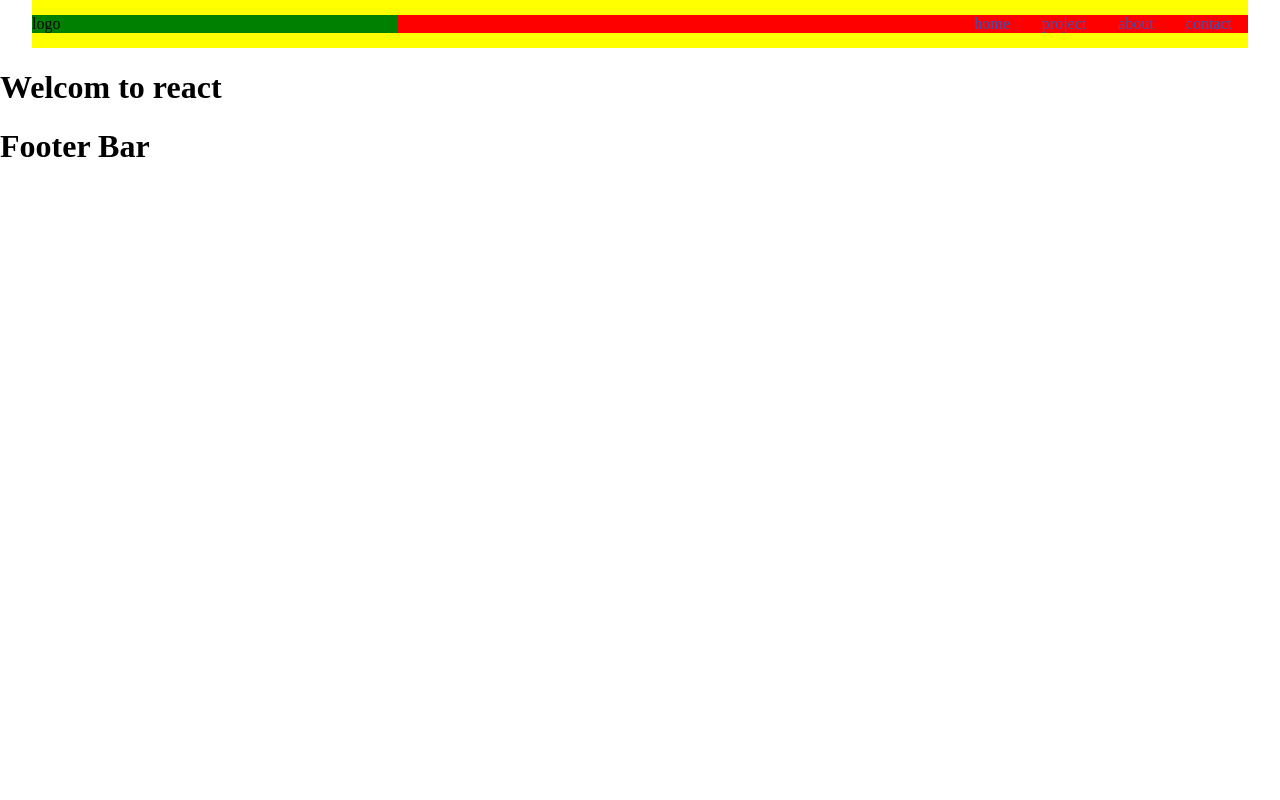
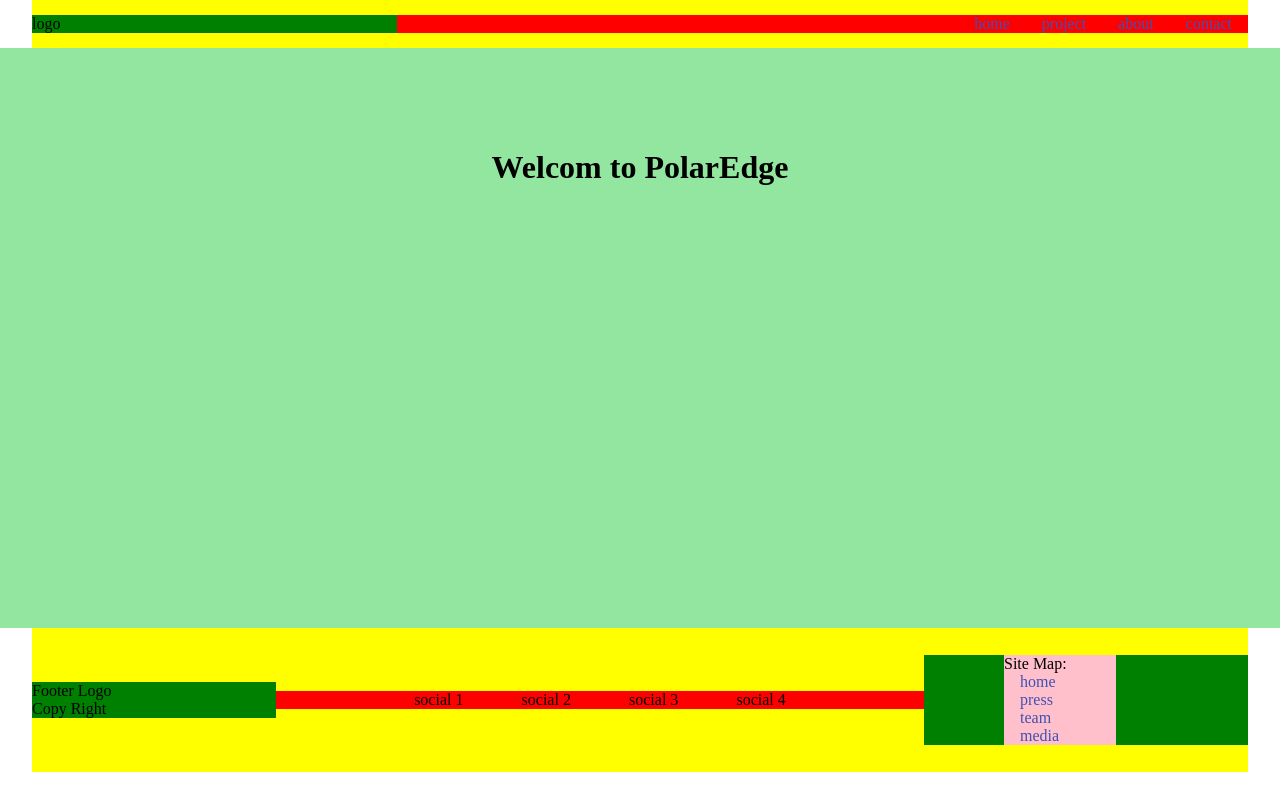
Before and after one commit to Hong-Sun2018/polar-edge-introduction-website, a Next.js app: page / in a window 1280 px wide. Built offline with nearby package versions, Linux system fonts and the light colour scheme.

Commit message:
finished site layout

```diff
--- a/constant/constants.js
+++ b/constant/constants.js
@@ -16,3 +16,22 @@ export const HeaderNavLinks = [
 		link: '/contact'
 	}
 ];
+
+export const FooterNavLinks = [
+	{
+		title: 'home',
+		link: '/'
+	},
+	{
+		title: 'press',
+		link: '/press'
+	},
+	{
+		title: 'team',
+		link: '/team'
+	},
+	{
+		title:'media',
+		link: '/media'
+	}
+];
--- a/layout/footer/FooterBar.js
+++ b/layout/footer/FooterBar.js
@@ -1,11 +1,68 @@
+import { makeStyles } from '@material-ui/core/styles';
+import NavBarFooter from './NavBarFooter';
 
+const useStyles = makeStyles({
+	root: {
+  	margin: 0,
+		padding: 0,
+		width: '95%',
+    height: '9em',
+		marginLeft: 'auto',
+		marginRight: 'auto',
+		display: 'flex',
+		flexDirection:'row',
+		alignItems: 'center',
+    background: 'yellow',
+  },
+	logo: {
+		width: '25%',
+		display: 'flex',
+		flexDirection: 'column',
+		alignItems: 'flex-start',
+		justifyContent: 'center',
+		background: 'green'
+	},
+  social: {
+    width: '50%',
+    paddingLeft: '5em',
+    paddingRight:'5em',
+    display: 'flex',
+    flexDirection: 'row',
+    justifyContent: 'space-evenly',
+    background: 'red',
+  },
+	navi: {
+		width: '25%',
+    paddingLeft: '5em',
+		display: 'flex',
+		flexDirection: 'row',
+		alignItems: 'center',
+		justifyContent: 'flex-start',
+		background: 'green',
+	}
+});
 
 const FooterBar = () => {
-    return (
-        <>
-        <h1>Footer Bar</h1>
-        </>
-    )
+
+  const classes = useStyles();
+
+  return (
+    <div className={classes.root}>
+      <div className={classes.logo}>
+        <div>Footer Logo</div>
+        <div>Copy Right</div>
+      </div>
+      <div className={classes.social}>
+        <div>social 1</div>
+        <div>social 2</div>
+        <div>social 3</div>
+        <div>social 4</div>
+      </div>
+      <div className={classes.navi}>
+        <NavBarFooter />
+      </div>
+    </div>
+  )
 }
 
 export default FooterBar;
--- /dev/null
+++ b/layout/footer/NavBarFooter.js
@@ -0,0 +1,33 @@
+import { Link } from "@material-ui/core";
+import { FooterNavLinks } from "../../constant/constants";
+import { makeStyles } from "@material-ui/core";
+
+const useStyles = makeStyles({
+	root: {
+    width: '7em',
+		display: 'flex',
+		flexDirection: 'column',
+    background: 'pink',
+	},
+	link: {
+		marginLeft: '1em',
+		marginRight: '1em',
+	}
+});
+
+const NavBarFooter = () => {
+	const classes = useStyles();
+
+  return (
+		<div className={classes.root}>
+      <div>Site Map: </div>
+			{ FooterNavLinks.map((item, index) => {
+				return (
+          <Link className={classes.link} key={index} href={item.link}>{item.title}</Link>
+        );
+			})}
+		</div>
+	);
+};
+
+export default NavBarFooter;
--- a/layout/header/HeaderBar.js
+++ b/layout/header/HeaderBar.js
@@ -1,5 +1,5 @@
 import { makeStyles } from "@material-ui/core/styles";
-import NavBar from "./NavBar";
+import NavBarHeader from "./NavBarHeader";
 
 const useStyles = makeStyles({
 	root: {
@@ -41,7 +41,7 @@ const HeaderBar = () => {
 				logo
 			</div>
 			<div className={classes.navi}>
-				<NavBar />
+				<NavBarHeader />
 			</div>
     </div>
   );
--- a/layout/header/NavBar.js
+++ b/layout/header/NavBarHeader.js
@@ -13,7 +13,7 @@ const useStyles = makeStyles({
 	}
 });
 
-const NavBar = () => {
+const NavBarHeader = () => {
 	const classes = useStyles();
 
   return (
@@ -25,4 +25,4 @@ const NavBar = () => {
 	);
 };
 
-export default NavBar;
+export default NavBarHeader;
--- a/pages/index.js
+++ b/pages/index.js
@@ -1,11 +1,29 @@
 import Head from 'next/head'
 import Image from 'next/image'
+import { makeStyles } from '@material-ui/styles';
 
+const useStyles = makeStyles({
+  root: {
+    display: 'flex',
+    flexDirection: 'column',
+    minHeight: '500px',
+    width: '100%',
+    paddingTop: '5em',
+    alignItems: 'center',
+    backgroundColor: '#93e69f',
+  },
+  h1: {
+    textAlign:'center',
+  }
+});
 
 export default function Home() {
+
+  const classes = useStyles();
+
   return (
-    <div >
-      <h1>Welcom to react</h1>
+    <div className={classes.root} >
+      <h1>Welcom to PolarEdge</h1>
     </div>
   )
 }
--- a/styles/global.js
+++ b/styles/global.js
@@ -4,7 +4,7 @@ import css from 'styled-jsx/css'
 export default css.global`
   html,
   .body {
-    min-height: 100vh;
+    min-height: 60vh;
     scroll-behavior: smooth;
     padding: 0 !important;
   }
```
